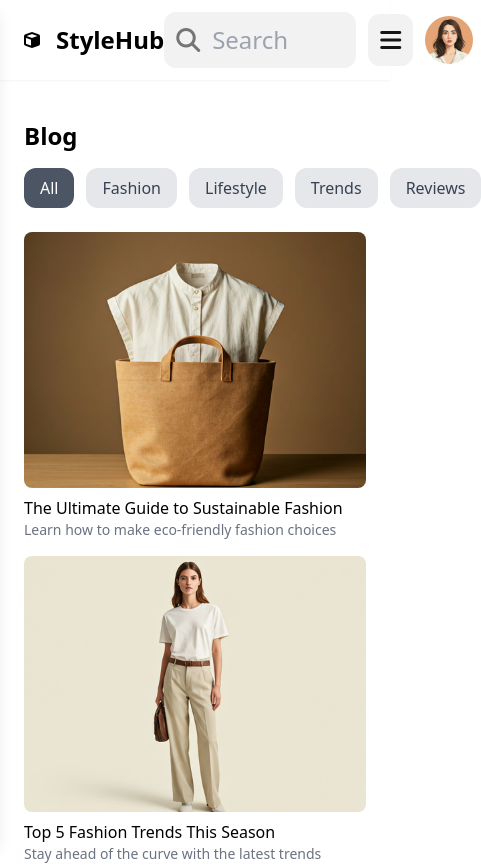
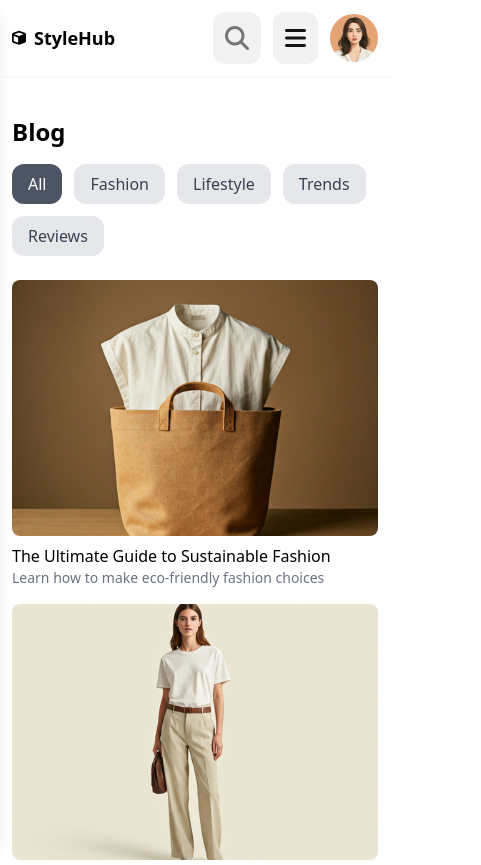
Before and after one commit to ahmedos248/intren, a React (Create React App) app: page /blog in a window 390 px wide. Shown: the top 865 px of the page, 481 px wide, since content can reach past the window. Built offline with nearby package versions, Linux system fonts and the light colour scheme; data requests are answered from the project's data file.

Commit message:
fixed some responsive in navbar

```diff
--- a/src/App.js
+++ b/src/App.js
@@ -9,7 +9,7 @@ function App() {
   return (
     <div>
       <Navbar />
-      <div className="max-w-6xl mx-auto px-6 py-10">
+      <div className="max-w-6xl mx-auto px-3 md:px-6 py-10">
         <Routes>
           <Route path="/" element={<Home />} />
           <Route path="/blog" element={<Blog />} />
--- a/src/components/CategoryFilter.jsx
+++ b/src/components/CategoryFilter.jsx
@@ -2,7 +2,7 @@ const categories = ["All", "Fashion", "Lifestyle", "Trends", "Reviews"];
 
 export default function CategoryFilter({ selected, onFilterChange }) {
     return (
-        <div className="flex gap-3 mb-6 justify-start">
+        <div className="flex flex-wrap gap-3 mb-6 justify-start">
             {categories.map((cat) => (
                 <button
                     key={cat}
--- a/src/components/Navbar.jsx
+++ b/src/components/Navbar.jsx
@@ -1,18 +1,27 @@
-import { useState } from "react";
+import { useState, useRef } from "react";
 import { Link } from "react-router-dom";
 import NavMenu from "./NavMenu";
+import { useSearchBehavior } from "../hooks/useSearchBehavior";
+
 export default function Navbar() {
+    const [menuOpen, setMenuOpen] = useState(false);
+    const [searchOpen, setSearchOpen] = useState(false);
     const [search, setSearch] = useState("");
-    const [menuOpen, setMenuOpen] = useState(false);
+    const inputRef = useRef(null);
+    const wrapperRef = useRef(null);
+    useSearchBehavior(searchOpen, setSearchOpen, inputRef, wrapperRef);
     return (
         <header className="w-full bg-white shadow-sm">
-            <div className="max-w-8xl mx-auto flex items-center justify-between px-6 py-3">
-                <div className="flex items-center space-x-10">
-                    <div className="flex items-center space-x-4">
-                        <i class="fa-solid fa-cube transform scale-x-[-1]"></i>
-                        <span className="font-bold text-2xl">StyleHub</span>
+            <div className="max-w-8xl mx-auto flex items-center justify-between px-3 md:px-6 py-3">
+
+                <div className="flex items-center md:space-x-4 space-x-2 transition-all duration-300">
+                    <i className="fa-solid fa-cube transform scale-x-[-1] text-sm"></i>
+                    <span
+                        className={`font-bold md:text-2xl text-lg transition-opacity duration-300 ${searchOpen ? "md:opacity-100 opacity-0 w-8" : "opacity-100 w-8"}`}
+                    >
+                        StyleHub
+                    </span>
                 </div>
-
                 <nav className="hidden lg:flex space-x-12 font-medium text-gray-700 text-lg">
                     <Link to="/">Home</Link>
                     <Link to="/shop">Shop</Link>
@@ -21,16 +30,24 @@ export default function Navbar() {
                     <Link to="/blog">Blog</Link>
                     <Link to="/contact">Contact</Link>
                 </nav>
-                </div>
                 <div className="flex items-center space-x-3">
-                    <div className="relative text-2xl md:me-5">
-                        <i className="fas fa-search absolute left-3 top-4 text-[#757575]"></i>
+                    <div
+                        ref={wrapperRef}
+                        className={`flex items-center bg-[#F2F2F2] rounded-xl transition-all duration-300 overflow-hidden justify-center px-3 p-2.5 ${searchOpen ? "w-56 space-x-4" : "w-12"
+                            }`}
+                    >
+                        <i
+                            className="fas fa-search text-[#757575] text-2xl cursor-pointer"
+                            onClick={() => setSearchOpen(true)}
+                        ></i>
                         <input
+                            ref={inputRef}
                             type="text"
-                            placeholder="Search"
                             value={search}
                             onChange={(e) => setSearch(e.target.value)}
-                            className="ps-12 w-48 py-3 rounded-xl bg-[#F2F2F2] focus:outline-none focus:ring-2 focus:ring-black "
+                            placeholder="Search"
+                            className={`bg-transparent outline-none w-full transition-opacity duration-300 ${searchOpen ? "opacity-100" : "opacity-0 pointer-events-none"
+                                }`}
                         />
                     </div>
                     <div className="md:flex hidden items-center space-x-3 text-2xl text-[#141414]">
@@ -43,7 +60,7 @@ export default function Navbar() {
                     </div>
                     <div className="lg:hidden">
                         <button
-                            onClick={() => setMenuOpen(!menuOpen)}
+                            onClick={() => setMenuOpen((p) => !p)}
                             className="p-3 py-2.5 rounded-xl bg-[#F2F2F2] text-[#141414]"
                         >
                             <i className={`fas ${menuOpen ? "fa-times" : "fa-bars"} text-2xl`}></i>
--- /dev/null
+++ b/src/hooks/useSearchBehavior.js
@@ -0,0 +1,15 @@
+import { useEffect } from "react";
+
+export function useSearchBehavior(searchOpen, setSearchOpen, inputRef, wrapperRef) {
+    useEffect(() => {
+        if (searchOpen) inputRef.current?.focus();
+    }, [searchOpen, inputRef]);
+
+    useEffect(() => {
+        const handleClick = (e) => {
+            if (!wrapperRef.current?.contains(e.target)) setSearchOpen(false);
+        };
+        document.addEventListener("mousedown", handleClick);
+        return () => document.removeEventListener("mousedown", handleClick);
+    }, [setSearchOpen, wrapperRef]);
+}
```
Lines whose indentation alone changed are shown as unchanged.
